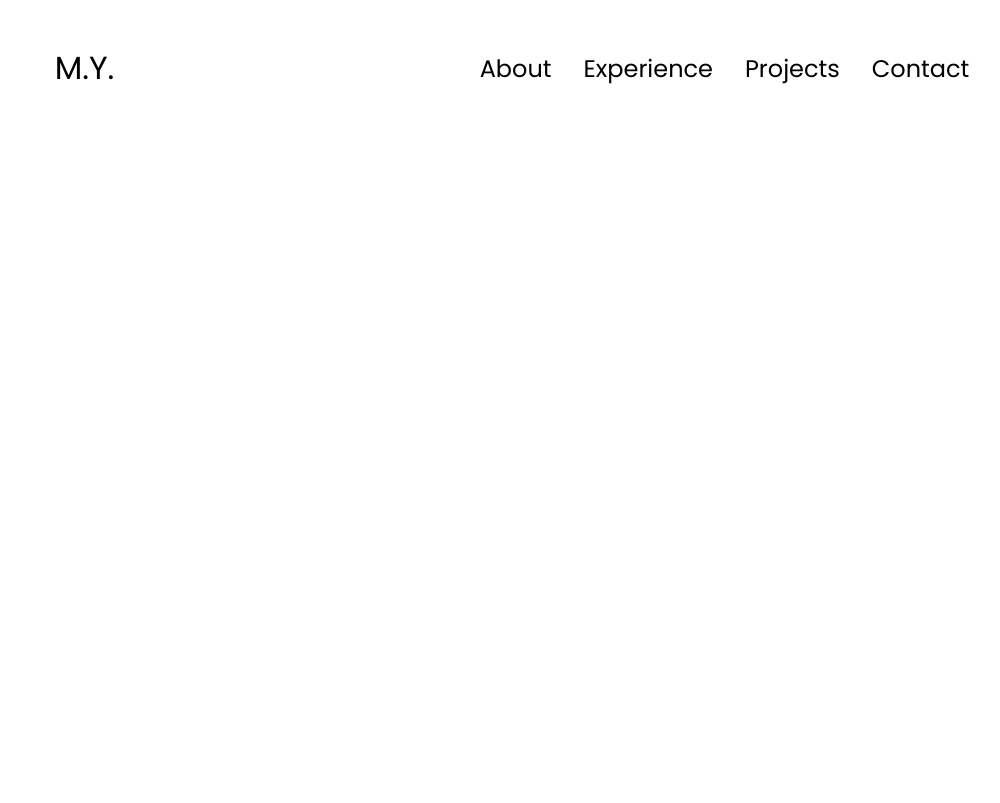
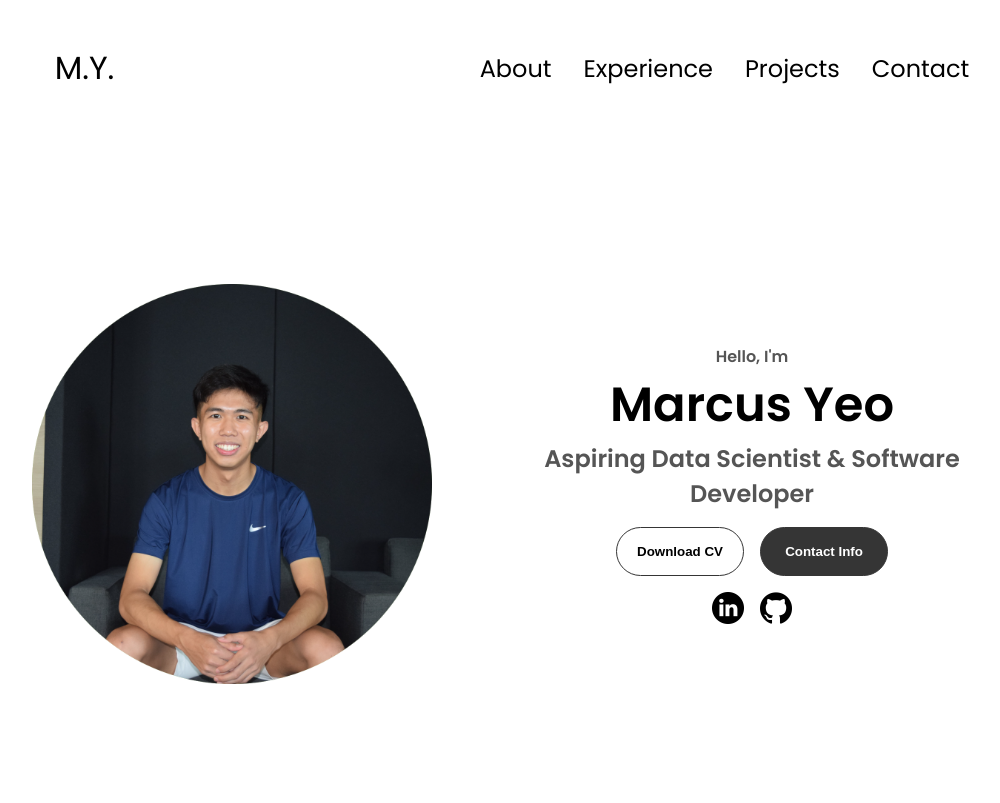
Before and after one commit to marcussyeo/My-Portfolio-Website, a plain HTML site: page index.html in a window 1280 px wide. Shown: the whole page, without its empty margins (128-1128 px from the left). Drawn offline with Linux system fonts and the light colour scheme.

Commit message:
added profile section

```diff
--- a/index.html
+++ b/index.html
@@ -34,7 +34,42 @@
             <li><a href="#contact" onclick="toggleMenu()">Contact</a></li>
           </div>
         </div>
-      </nav>
+    </nav>
+    <section id="profile">
+        <div class="section__pic-container">
+          <img src="./assets/profile-pic.png" alt="Marcus Profile Picture" />
+        </div>
+        <div class="section__text">
+          <p class="section__text__p1">Hello, I'm</p>
+          <h1 class="title">Marcus Yeo</h1>
+          <p class="section__text__p2">Aspiring Data Scientist & Software Developer</p>
+          <div class="btn-container">
+            <button
+              class="btn btn-color-2"
+              onclick="window.open('./assets/resume.pdf')"
+            >
+              Download CV
+            </button>
+            <button class="btn btn-color-1" onclick="location.href='./#contact'">
+              Contact Info
+            </button>
+          </div>
+          <div id="socials-container">
+            <img
+              src="./assets/linkedin.png"
+              alt="My LinkedIn profile"
+              class="icon"
+              onclick="location.href='https://www.linkedin.com/in/marcusyeofukai/'"
+            />
+            <img
+              src="./assets/github.png"
+              alt="My Github profile"
+              class="icon"
+              onclick="location.href='https://github.com/marcussyeo'"
+            />
+          </div>
+        </div>
+      </section>
     <script src="script.js"></script>
 </body>
 </html>
--- a/style.css
+++ b/style.css
@@ -148,3 +148,118 @@ a:hover {
   .hamburger-icon span:first-child {
     transform: none;
   }
+
+/* SECTIONS */
+
+section {
+    padding-top: 4vh;
+    height: 96vh;
+    margin: 0 10rem;
+    box-sizing: border-box;
+    min-height: fit-content;
+  }
+
+  .section-container {
+    display: flex;
+  }
+
+/* PROFILE SECTION */
+
+#profile {
+    display: flex;
+    justify-content: center;
+    gap: 5rem;
+    height: 80vh;
+  }
+
+  .section__pic-container {
+    display: flex;
+    height: 400px;
+    width: 400px;
+    margin: auto 0;
+  }
+
+  .section__text {
+    align-self: center;
+    text-align: center;
+  }
+
+  .section__text p {
+    font-weight: 600;
+  }
+
+  .section__text__p1 {
+    text-align: center;
+  }
+
+  .section__text__p2 {
+    font-size: 1.5rem;
+    margin-bottom: 1rem;
+  }
+
+  .title {
+    font-size: 3rem;
+    text-align: center;
+  }
+
+  #socials-container {
+    display: flex;
+    justify-content: center;
+    margin-top: 1rem;
+    gap: 1rem;
+  }
+
+/* ICONS */
+
+.icon {
+    cursor: pointer;
+    height: 2rem;
+  }
+
+/* BUTTONS */
+
+.btn-container {
+    display: flex;
+    justify-content: center;
+    gap: 1rem;
+    }
+
+.btn {
+    font-weight: 600;
+    transition: all 300ms ease;
+    padding: 1rem;
+    width: 8rem;
+    border-radius: 2rem;
+    }
+
+.btn-color-1,
+.btn-color-2 {
+    border: rgb(53, 53, 53) 0.1rem solid;
+    }
+
+.btn-color-1:hover,
+.btn-color-2:hover {
+    cursor: pointer;
+    }
+
+.btn-color-1,
+.btn-color-2:hover {
+    background: rgb(53, 53, 53);
+    color: white;
+    }
+
+.btn-color-1:hover {
+    background: rgb(0, 0, 0);
+    }
+
+.btn-color-2 {
+    background: none;
+    }
+
+.btn-color-2:hover {
+    border: rgb(255, 255, 255) 0.1rem solid;
+    }
+
+.btn-container {
+    gap: 1rem;
+    }
```
